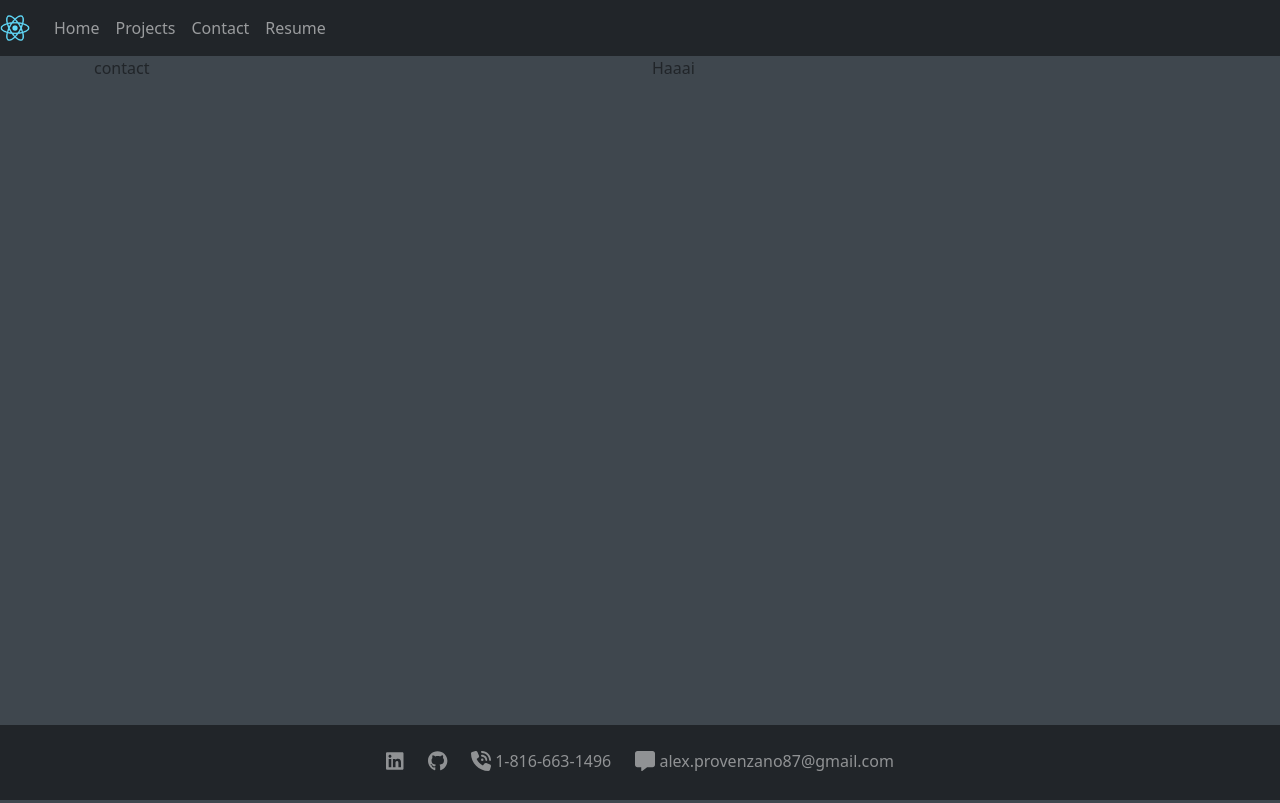
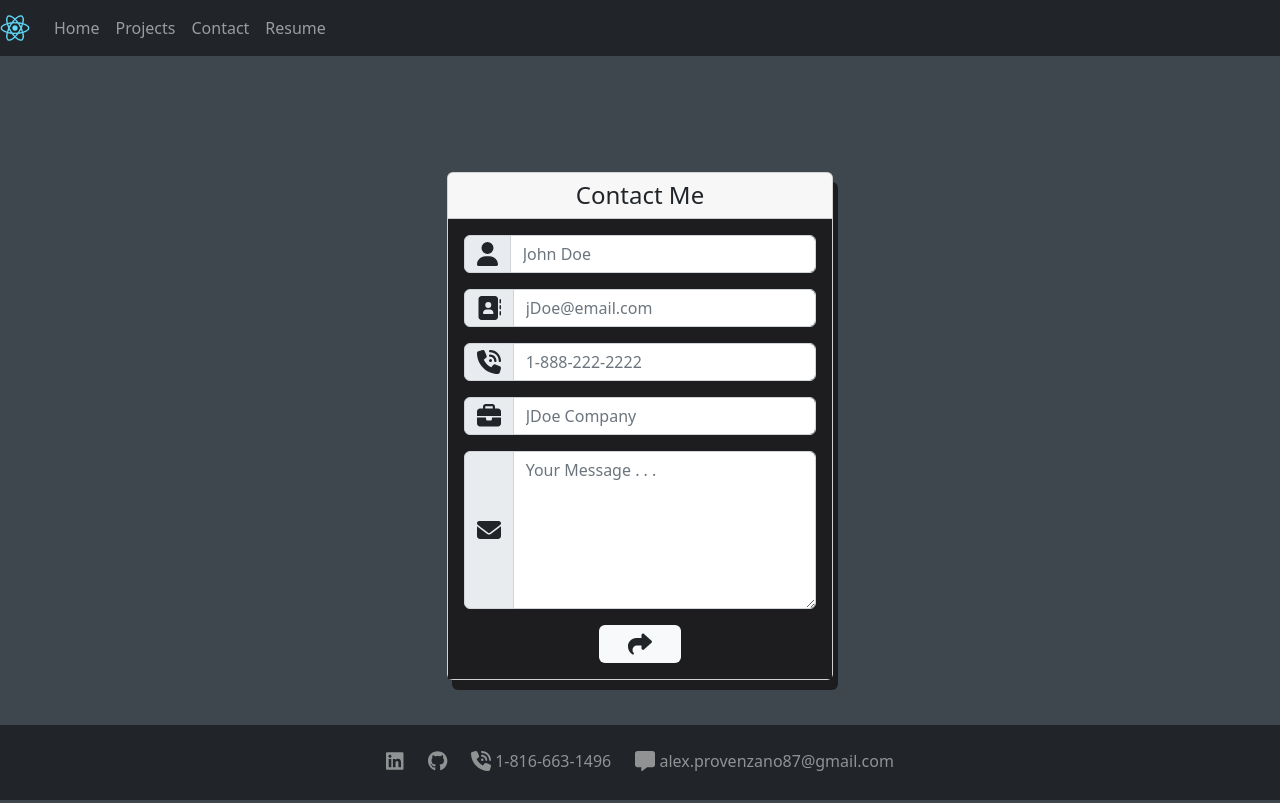
Before and after one commit to AlexProv1987/resume_project, a React (Create React App) app in the folder resume/: page /contact in a window 1280 px wide. Built offline with nearby package versions, Linux system fonts and the light colour scheme.

Commit message:
Contact Page Initial

```diff
--- a/resume/src/components/Pages/ContactPage.js
+++ b/resume/src/components/Pages/ContactPage.js
@@ -1,18 +1,147 @@
 import Row from 'react-bootstrap/Row';
 import Col from 'react-bootstrap/Col';
 import Container from 'react-bootstrap/Container'
+import Button from 'react-bootstrap/Button'
+import Form from 'react-bootstrap/Form'
+import Card from 'react-bootstrap/Card'
+import InputGroup from 'react-bootstrap/InputGroup'
+import { FontAwesomeIcon } from '@fortawesome/react-fontawesome';
+import { faUser, faPhoneVolume, faEnvelope, faAddressBook, faBriefcase, faShare } from '@fortawesome/free-solid-svg-icons'
+import { useState } from 'react';
 const ContactPage = () => {
+
+  const [name, setName] = useState('')
+  const [email, setEmail] = useState('')
+  const [phone, setPhone] = useState('')
+  const [company, setCompany] = useState('')
+  const [message, setMessage] = useState('')
+  const [subBounce, setSubBounce] = useState(false)
+  const [submitting, setSubmitting] = useState(false)
+  const [subIcon, setSubIcon] = useState(faShare)
+
+  const SubmitHover = (e) => {
+    if (!submitting){
+      setSubBounce(true)
+    }
+  }
+
+  const SubmitLeaveHover = (e) => {
+    setSubBounce(false)
+  }
+
+  const SubmitForm = async (e) => {
+    /*
+    well use a django rest back end to make a call to it here to send emails for fun
+    change value of submitting and the submit icon while sending
+    */
+  }
+
+  const TextChange = (e) => {
+    switch(e.target.id){
+      case 'name':
+        setName(e.target.value)
+        break;
+      case 'email':
+        setEmail(e.target.value)
+        break;
+      case 'phone':
+        setPhone(e.target.value)
+        break;
+      case 'company':
+        setCompany(e.target.value)
+        break;
+      case 'message':
+        setMessage(e.target.value)
+        break;
+      default:
+        break;
+    }
+  }
+
   return (
-    <Container>
-   <Row>
-    <Col lg={true}>
-    <p>contact</p>
-    </Col>
-    <Col lg={true}>
-      <p>Haaai</p>
-    </Col>
-   </Row>
-   </Container>
+    <Container fluid='true' className="main-content m-4">
+      <Row className='text-center justify-content-center m-5'>
+        <Col md={{ span: 4, offset: 0 }} className='pt-4'>
+          <Card className='card-content'>
+            <Card.Header as='h4'>Contact Me</Card.Header>
+            <Card.Body>
+              <Form>
+                <InputGroup className="mb-3">
+                  <InputGroup.Text id="person-fa">
+                    <FontAwesomeIcon icon={faUser} size="xl" />
+                  </InputGroup.Text>
+                  <Form.Control
+                    id='name'
+                    value={name}
+                    onChange={e => TextChange(e)}
+                    placeholder="John Doe"
+                    aria-label="Name"
+                    aria-describedby="person-fa"
+                  />
+                </InputGroup>
+                <InputGroup className="mb-3">
+                  <InputGroup.Text id="email-fa">
+                    <FontAwesomeIcon icon={faAddressBook} size="xl" />
+                  </InputGroup.Text>
+                  <Form.Control
+                   id='email'
+                   value={email}
+                    onChange={e => TextChange(e)}
+                    placeholder='jDoe@email.com'
+                    aria-label="Email"
+                    area-aria-describedby='email-fa'
+                  />
+                </InputGroup>
+                <InputGroup className="mb-3">
+                  <InputGroup.Text id="phone-fa">
+                    <FontAwesomeIcon icon={faPhoneVolume} size="xl" />
+                  </InputGroup.Text>
+                  <Form.Control
+                   id='phone'
+                   value={phone}
+                    onChange={e => TextChange(e)}
+                    placeholder='1-888-222-2222'
+                    aria-label="Phone"
+                    aria-describedby='phone-fa' />
+                </InputGroup>
+                <InputGroup className="mb-3">
+                  <InputGroup.Text id="company-fa">
+                    <FontAwesomeIcon icon={faBriefcase} size="xl" />
+                  </InputGroup.Text>
+                  <Form.Control
+                   id='company'
+                   value={company}
+                    onChange={e => TextChange(e)}
+                    placeholder='JDoe Company'
+                    aria-label="Company"
+                    aria-describedby='company-fa' />
+                </InputGroup>
+                <InputGroup className="mb-3">
+                  <InputGroup.Text>
+                    <FontAwesomeIcon icon={faEnvelope} size="xl" />
+                  </InputGroup.Text>
+                  <Form.Control
+                  rows='6'
+                   id='message'
+                   value={message}
+                    onChange={e => TextChange(e)}
+                    placeholder='Your Message . . .'
+                    as="textarea"
+                    aria-label="Message" />
+                </InputGroup>
+              </Form>
+              <Row className='justify-content-center'>
+                <Col>
+                  <Button className='w-25' onMouseOver={()=>SubmitHover()} onMouseLeave={()=>SubmitLeaveHover()} variant='btn-sm bg-light' id='submitForm' type='submit' onClick={() => SubmitForm()}>
+                    <FontAwesomeIcon bounce={subBounce}  icon={subIcon} size="xl" />
+                  </Button>
+                </Col>
+              </Row>
+            </Card.Body>
+          </Card>
+        </Col>
+      </Row>
+    </Container>
   );
 }
 
```
Also changed, not shown: 1 other file (tests, documents, lock files or other folders).
